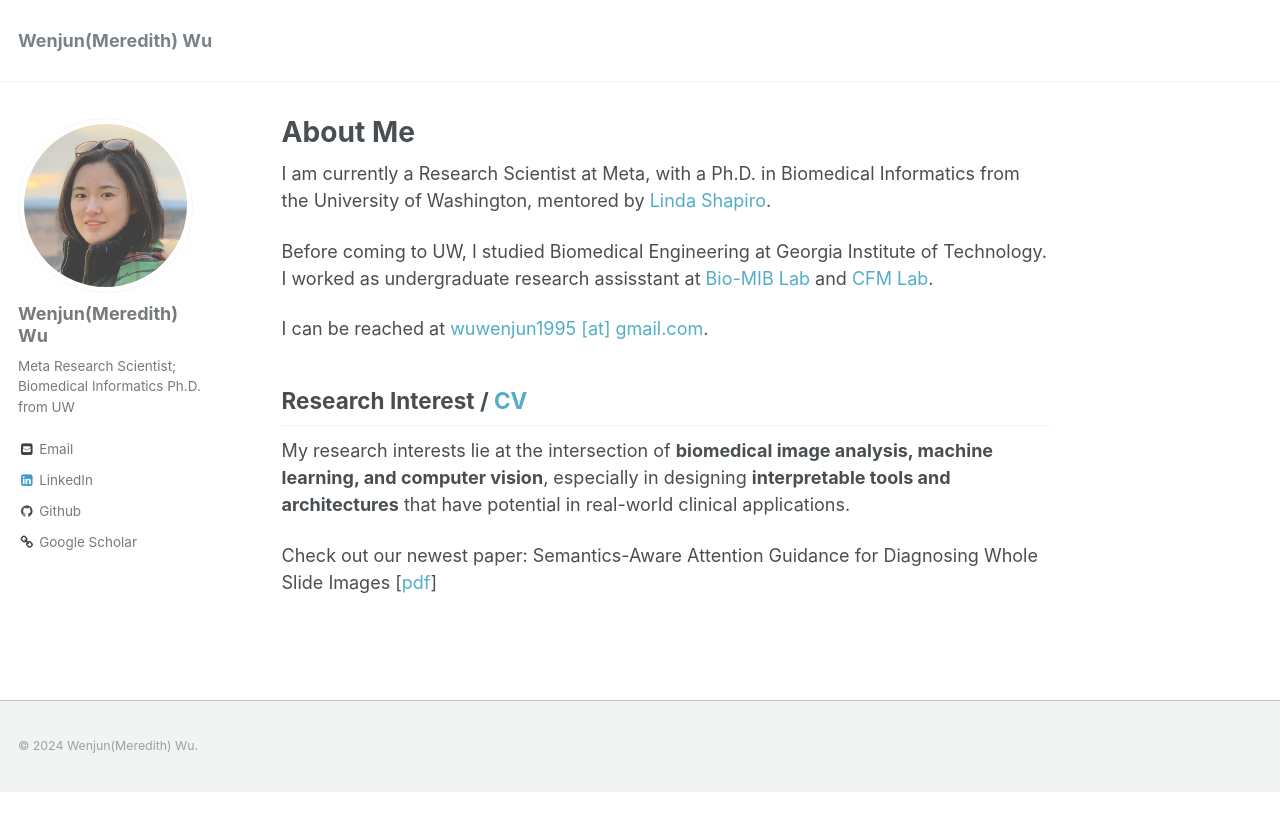
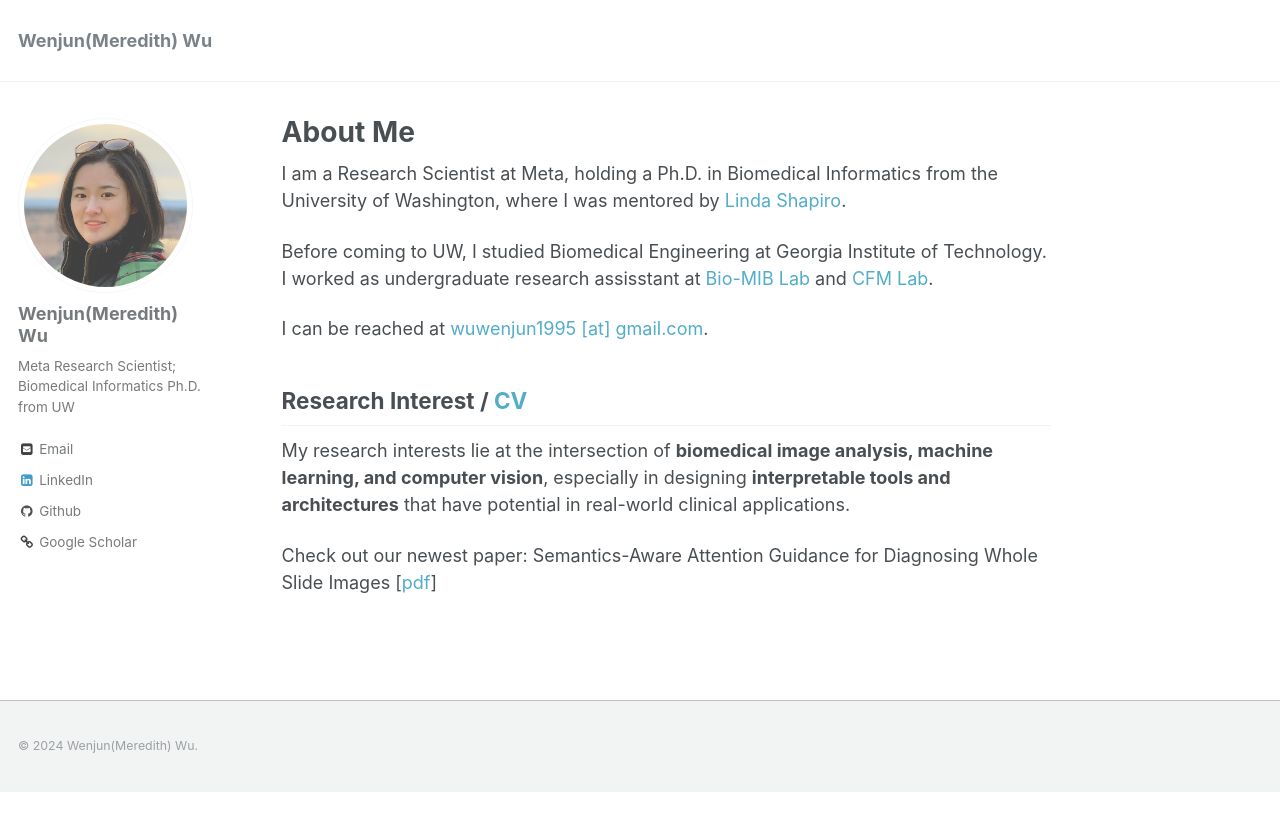
Before and after one commit to meredith-wenjunwu/meredith-wenjunwu.github.io, a Jekyll site: the page built from _pages/about.md, in a window 1280 px wide. Shown: the top 831 px of the page. Built offline with Jekyll 4.4.1, drawn with Linux system fonts in a browser that asks for light colours.

Commit message:
modified intro

```diff
--- a/_pages/about.md
+++ b/_pages/about.md
@@ -8,7 +8,7 @@
   - /about.html
 ---
 
-I am currently a Research Scientist at Meta, with a Ph.D. in Biomedical Informatics from the University of Washington, mentored by [Linda Shapiro](https://homes.cs.washington.edu/~shapiro/).
+I am a Research Scientist at Meta, holding a Ph.D. in Biomedical Informatics from the University of Washington, where I was mentored by [Linda Shapiro](https://homes.cs.washington.edu/~shapiro/).
 
 Before coming to UW, I studied Biomedical Engineering at Georgia Institute of Technology. I worked as undergraduate research assisstant at [Bio-MIB Lab](https://miblab.bme.gatech.edu/) and [CFM Lab](https://miblab.bme.gatech.edu/).
 
```
